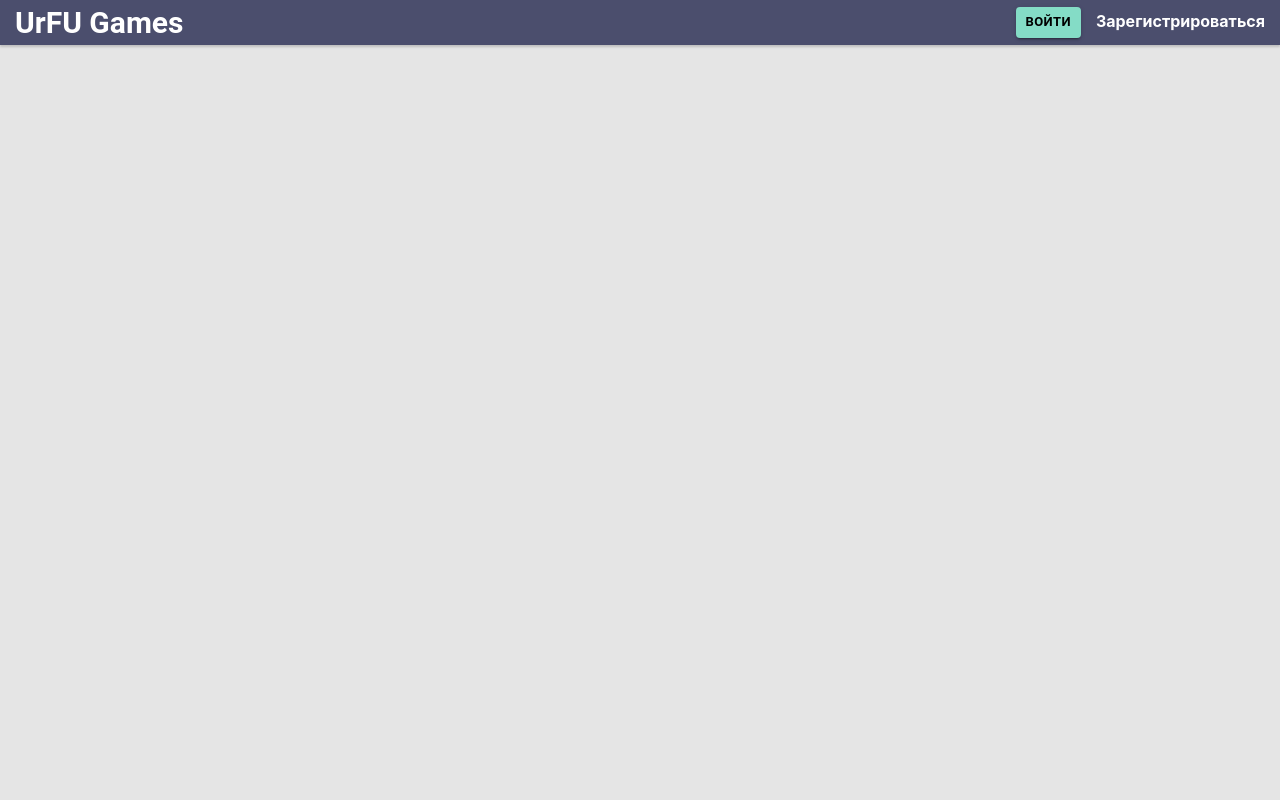
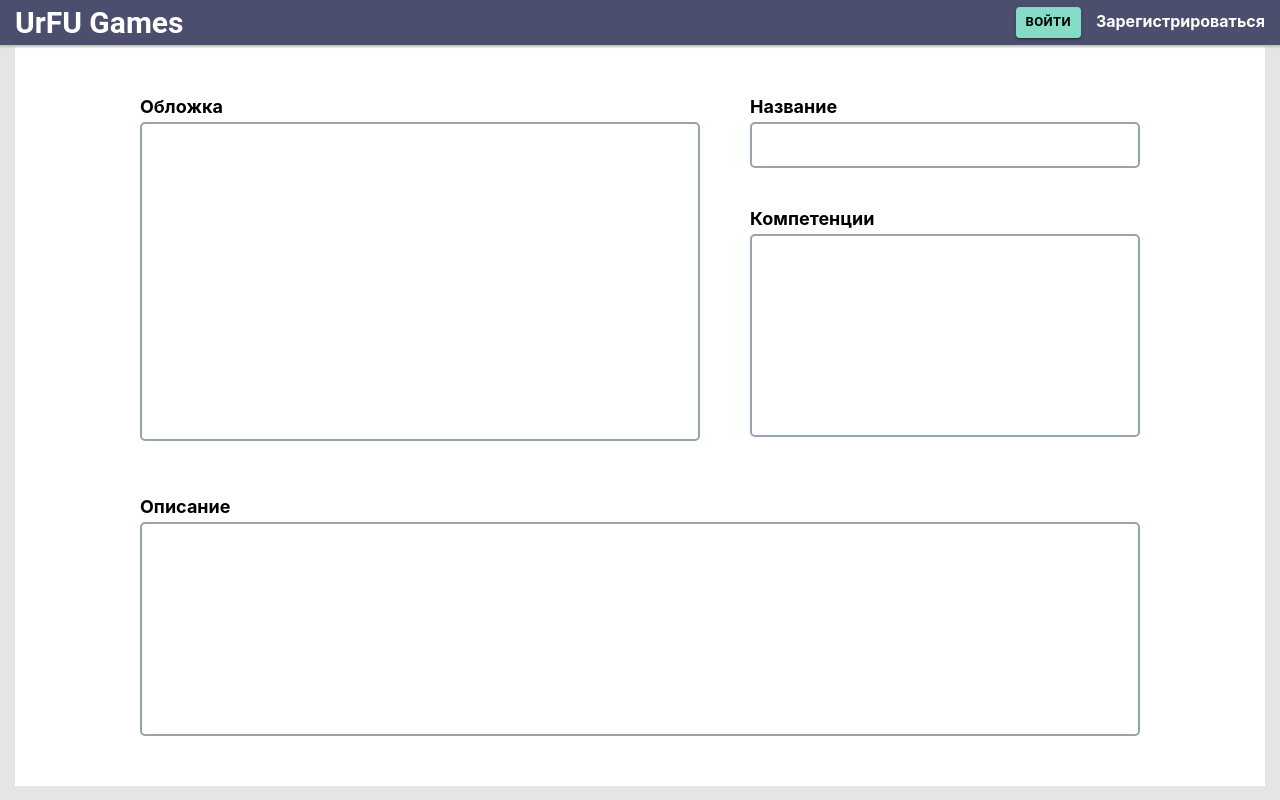
Before and after one commit to POWER-OF-YOUTH/urfu-games, a React (Create React App) app: page /games/new in a window 1280 px wide. Built offline with nearby package versions, Linux system fonts and the light colour scheme; no server answers.

Commit message:
init Creating CreateGamePage.jsx

```diff
--- a/src/App.jsx
+++ b/src/App.jsx
@@ -1,9 +1,5 @@
 import React from "react";
-import {
-    Router,
-    Switch,
-    Route
-} from "react-router-dom";
+import { Router, Switch, Route } from "react-router-dom";
 import { createBrowserHistory } from "history";
 
 import MainPage from "./pages/MainPage";
@@ -12,6 +8,7 @@ import SignUpPage from "./pages/SignUpPage";
 import GamesPage from "./pages/GamesPage";
 import GamePage from "./pages/GamePage";
 import PlayPage from "./pages/PlayPage";
+import CreateGamePage from "./pages/CreateGamePage";
 import { NotFoundPage } from "./pages/error";
 import { MainLayout } from "./layouts";
 
@@ -32,6 +29,7 @@ function App() {
                     <Route exact path="/signin" component={SignInPage} />
                     <Route exact path="/signup" component={SignUpPage} />
                     <Route exact path="/games" component={GamesPage} />
+                    <Route exact path="/games/new" component={CreateGamePage} />
                     <Route exact path="/games/:gameId" component={GamePage} />
                     <Route exact path="/games/:gameId/play" component={PlayPage} />
                     <Route exact path="/404" component={NotFoundPage} />
--- /dev/null
+++ b/src/pages/CreateGamePage.jsx
@@ -0,0 +1,32 @@
+import React from "react";
+import { observer, useLocalObservable } from "mobx-react-lite";
+import styles from "./CreateGamePage.module.css";
+
+function GamesNewPage() {
+    return (
+        <div className={styles.container}>
+            <div className={styles.gameCoverBlock}>
+                <span className={styles.textCaption}>Обложка</span>
+                <div className={styles.cover}></div>
+            </div>
+            <div className={styles.gameInfoBlock}>
+                <div className={styles.gameNameBlock}>
+                    <span className={styles.textCaption}>Название</span>
+                    <div className={styles.gameName}></div>
+                </div>
+                <div className={styles.gameСompetenciesBlock}>
+                    <span className={styles.textCaption}>Компетенции</span>
+                    <div className={styles.competenciesSearch}></div>
+                </div>
+            </div>
+            <div className={styles.descriptionBlock}>
+                <span className={styles.textCaption}>Описание</span>
+                <div className={styles.descriptionInput}></div>
+            </div>
+            <div></div>
+            <div></div>
+        </div>
+    );
+}
+
+export default observer(GamesNewPage);
--- /dev/null
+++ b/src/pages/CreateGamePage.module.css
@@ -0,0 +1,83 @@
+:root {
+}
+
+.textCaption {
+    font-size: 18px;
+    font-weight: 700;
+}
+
+.container {
+    margin: 0 auto;
+    width: 1250px;
+    background: white;
+    position: relative;
+    top: -9px;
+    display: grid;
+    gap: 50px;
+    grid-template-areas:
+        "cover name"
+        "description description"
+        "members files";
+    grid-template-columns: auto 1fr;
+}
+
+.gameCoverBlock {
+    grid-area: "cover";
+    width: 560px;
+    height: 350px;
+    margin-top: 50px;
+    margin-left: 125px;
+}
+
+.cover {
+    margin-top: 5px;
+    height: 315px;
+    border-radius: 5px;
+    border: 2px solid #95a3b3;
+}
+
+.gameInfoBlock {
+    grid-area: "name";
+    height: 100px;
+    width: 390px;
+    margin-top: 50px;
+    margin-right: 125px;
+}
+
+.gameNameBlock {
+}
+
+.gameName {
+    margin-top: 5px;
+    height: 46px;
+    border: 2px solid #95a3b3;
+    box-sizing: border-box;
+    border-radius: 5px;
+}
+
+.gameСompetenciesBlock {
+    margin-top: 40px;
+}
+
+.competenciesSearch {
+    margin-top: 5px;
+    height: 203px;
+    border: 2px solid #95a3b3;
+    box-sizing: border-box;
+    border-radius: 5px;
+}
+
+.descriptionBlock {
+    grid-area: "description";
+    margin-left: 125px;
+    grid-column: 1 / 3;
+    width: 1000px;
+}
+
+.descriptionInput {
+    margin-top: 5px;
+    height: 214px;
+    border: 2px solid #95a3b3;
+    box-sizing: border-box;
+    border-radius: 5px;
+}
```
